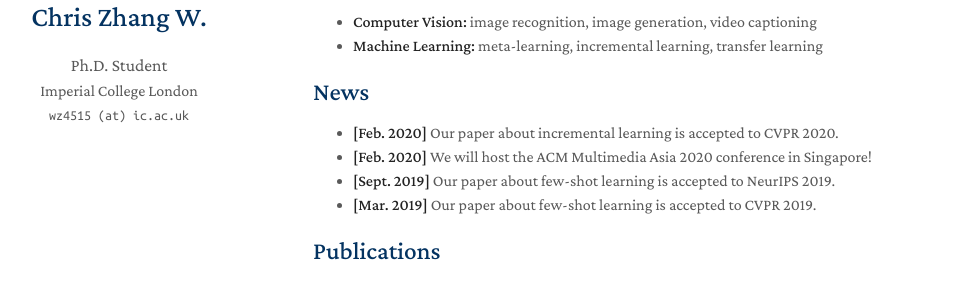
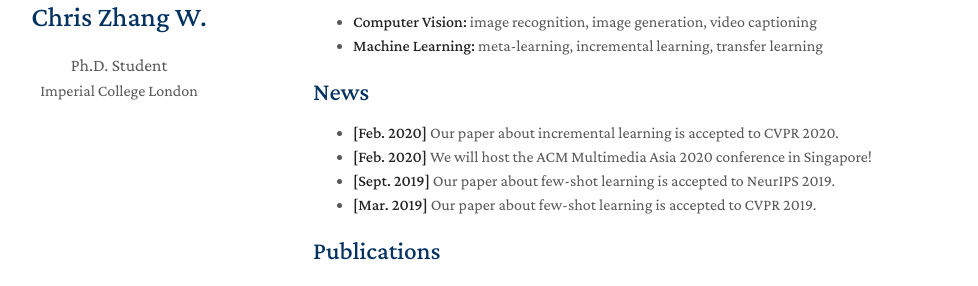
Before and after one commit to charmeleonz/charmeleonz.github.io, a Jekyll site: the page built from index.md, in a window 1280 px wide. Shown: the part 185-471 px from the top of the page, without its empty margins (157-1135 px from the left). Built offline with Jekyll 4.4.1, drawn with Linux system fonts in a browser that asks for light colours; nearby versions of some CDN libraries; a style sheet for code colours, icons or effects is not loaded; our own code applies the rules of GitHub Pages for plain Markdown files; part of the change alters nothing that is shown.

Commit message:
Update _config.yml

```diff
--- a/_config.yml
+++ b/_config.yml
@@ -2,7 +2,7 @@
 title: Chris Zhang W.
 position: Ph.D. Student
 affiliation: Imperial College London
-email: wz4515 (at) ic.ac.uk
+# email: wz4515 (at) ic.ac.uk
 
 # Search Engine Optimization (SEO)
 # The following information is used to improve the website traffic from search engines, e.g., Google.
```
